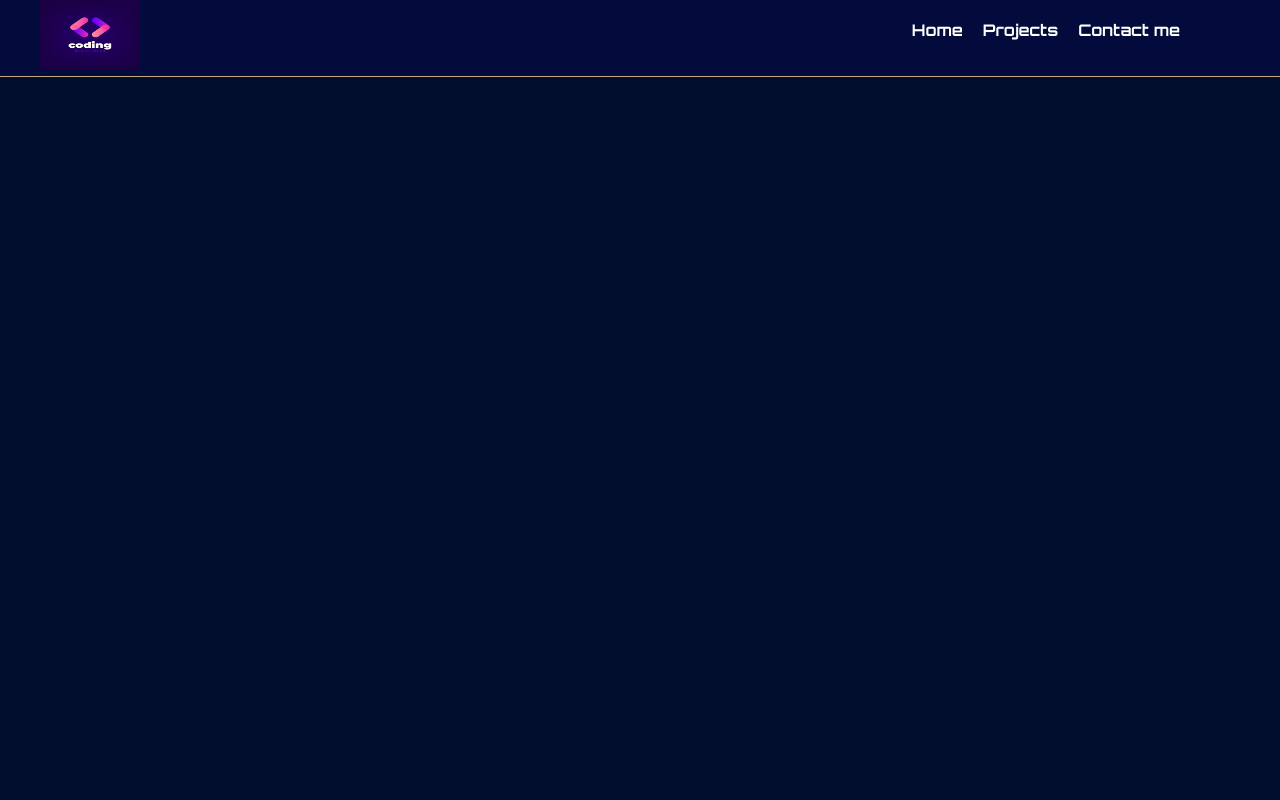
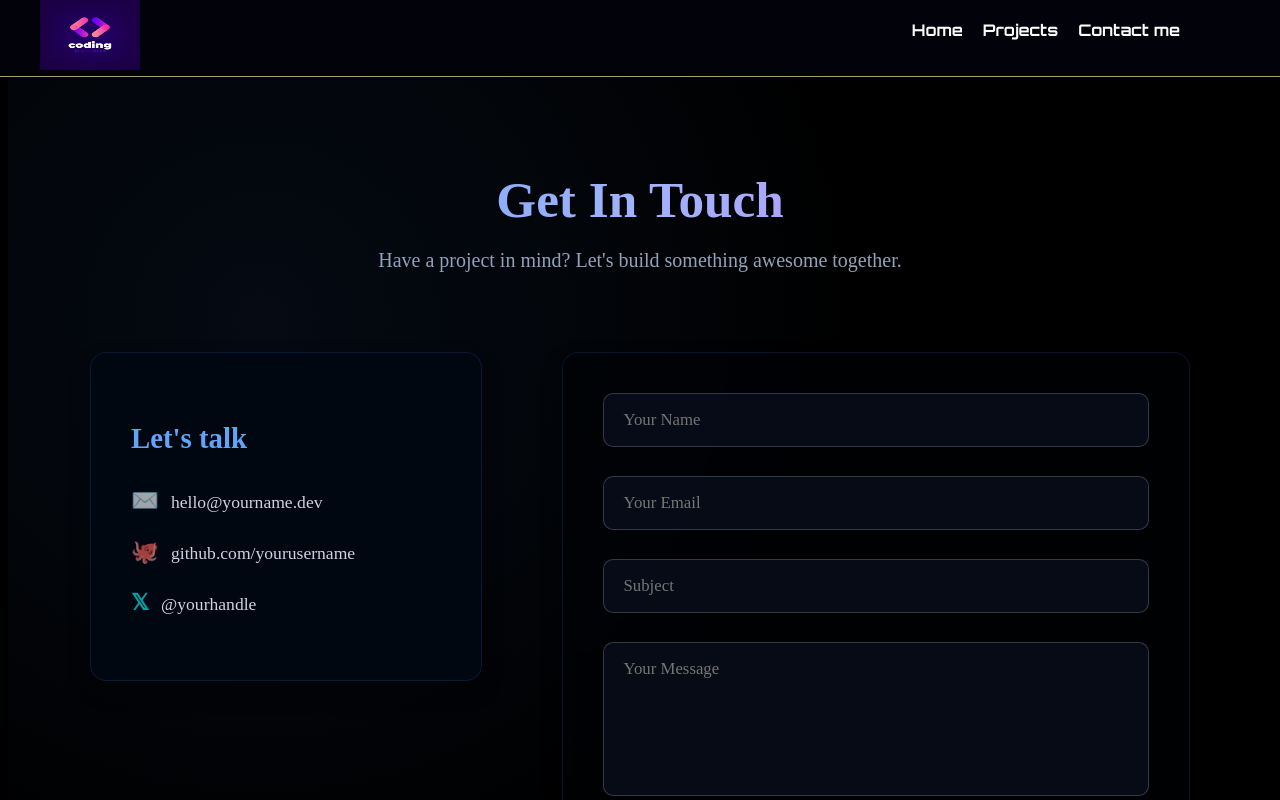
Before and after one commit to sangwa-marius/potfolio, a React (Vite) app: page /Contacts in a window 1280 px wide. Shown: the top 800 px of the page. Built offline with nearby package versions, Linux system fonts and the light colour scheme.

Commit message:
added a contact form

```diff
--- a/src/App.css
+++ b/src/App.css
@@ -1,7 +1,7 @@
 @import url("https://fonts.googleapis.com/css2?family=Orbitron:wght@400;700&display=swap");
 body{
   overflow-x: none;
-  background: rgb(1, 15, 44);
+  background:black
 
 }
 
@@ -89,7 +89,7 @@ span{
 }
 
 nav{
-  background-color: rgb(2, 11, 59);
+  background-color: rgb(1, 2, 10);
   position: fixed;
   top:0;
   left: 0;
@@ -271,3 +271,176 @@ nav img{
     gap: 20px;
   }
 }
+
+
+.contact-section {
+  padding: 120px 5% 100px;
+  background: black;
+  color: #e2e8f0;
+  position: relative;
+  overflow: hidden;
+}
+
+.contact-section::before {
+  content: '';
+  position: absolute;
+  top: 0;
+  left: 0;
+  right: 0;
+  bottom: 0;
+  background: radial-gradient(circle at 20% 30%, rgba(59, 130, 246, 0.08) 0%, transparent 50%);
+  pointer-events: none;
+}
+
+.contact-container {
+  max-width: 1100px;
+  margin: 0 auto;
+}
+
+.section-title {
+  font-size: 3.2rem;
+  font-weight: 700;
+  text-align: center;
+  margin-bottom: 1rem;
+  background: linear-gradient(90deg, #60a5fa, #a5b4fc, #c084fc);
+  -webkit-background-clip: text;
+  -webkit-text-fill-color: transparent;
+  background-clip: text;
+}
+
+.section-subtitle {
+  text-align: center;
+  font-size: 1.25rem;
+  color: #94a3b8;
+  margin-bottom: 5rem;
+}
+
+.contact-content {
+  display: grid;
+  grid-template-columns: 1fr 1.6fr;
+  gap: 5rem;
+  align-items: start;
+}
+
+.contact-info {
+  background: rgba(0, 8, 18, 0.947);
+  backdrop-filter: blur(10px);
+  border: 1px solid rgba(59, 130, 246, 0.15);
+  border-radius: 16px;
+  padding: 2.5rem;
+  box-shadow: 0 10px 30px -10px rgba(0, 0, 0, 0.4);
+}
+
+.contact-info h3 {
+  font-size: 1.8rem;
+  margin-bottom: 2rem;
+  color: #60a5fa;
+}
+
+.contact-info ul {
+  list-style: none;
+  padding: 0;
+}
+
+.contact-info li {
+  margin-bottom: 1.5rem;
+  font-size: 1.1rem;
+}
+
+.contact-info a {
+  color: #cbd5e1;
+  text-decoration: none;
+  transition: all 0.3s ease;
+}
+
+.contact-info a:hover {
+  color: #60a5fa;
+  transform: translateX(6px);
+  display: inline-block;
+}
+
+.icon {
+  margin-right: 12px;
+  font-size: 1.4rem;
+}
+
+.contact-form {
+  background: rgba(0, 2, 6, 0.6);
+  backdrop-filter: blur(10px);
+  border: 1px solid rgba(59, 130, 246, 0.15);
+  border-radius: 16px;
+  padding: 2.5rem;
+  box-shadow: 0 10px 30px -10px rgba(0, 0, 0, 0.4);
+}
+
+.form-group {
+  margin-bottom: 1.8rem;
+}
+
+input, textarea {
+  width: 100%;
+  padding: 1rem 1.2rem;
+  border: 1px solid rgba(148, 163, 184, 0.3);
+  border-radius: 10px;
+  background: rgba(15, 23, 42, 0.5);
+  color: #e2e8f0;
+  font-size: 1.05rem;
+  transition: all 0.3s ease;
+  font-family: inherit;
+  box-sizing: border-box;
+}
+
+input:focus, textarea:focus {
+  outline: none;
+  border-color: #60a5fa;
+  box-shadow: 0 0 0 4px rgba(96, 165, 250, 0.15);
+  background: rgba(15, 23, 42, 0.7);
+
+}
+
+textarea {
+  resize: none;
+}
+
+.submit-btn {
+  width: 100%;
+  padding: 1.1rem;
+  background: linear-gradient(90deg, #3b82f6, #6366f1);
+  color: white;
+  border: none;
+  border-radius: 10px;
+  font-size: 1.15rem;
+  font-weight: 600;
+  cursor: pointer;
+  transition: all 0.35s ease;
+  margin-top: 1rem;
+}
+
+.submit-btn:hover {
+  transform: translateY(-3px);
+  box-shadow: 0 15px 30px rgba(59, 130, 246, 0.35);
+  background: linear-gradient(90deg, #60a5fa, #818cf8);
+}
+
+.success-message {
+  margin-top: 1.5rem;
+  padding: 1rem;
+  background: rgba(34, 197, 94, 0.15);
+  border: 1px solid rgba(34, 197, 94, 0.3);
+  border-radius: 10px;
+  color: #86efac;
+  text-align: center;
+  font-weight: 500;
+}
+
+/* Responsive */
+@media (max-width: 900px) {
+  .contact-content {
+    grid-template-columns: 1fr;
+    gap: 3rem;
+  }
+
+  .section-title {
+    font-size: 2.8rem;
+  }
+}
--- a/src/pages/contacts.jsx
+++ b/src/pages/contacts.jsx
@@ -1,12 +1,123 @@
+import { useState } from 'react';
 
 
-function Contacts(){
-    return(
-        <>
-        <p>this is the contact pages</p>
-        </>
-    )
+function Contacts() {
+  const [formData, setFormData] = useState({
+    name: '',
+    email: '',
+    subject: '',
+    message: '',
+  });
+
+  const [submitted, setSubmitted] = useState(false);
+
+  const handleChange = (e) => {
+    const { name, value } = e.target;
+    setFormData((prev) => ({
+      ...prev,
+      [name]: value,
+    }));
+  };
+
+  const handleSubmit = (e) => {
+    e.preventDefault();
+    // Here you would normally send data to backend / email service
+    // For demo we just show success message
+    setSubmitted(true);
+    setTimeout(() => setSubmitted(false), 5000);
+    setFormData({ name: '', email: '', subject: '', message: '' });
+  };
+
+  return (
+    <section className="contact-section" id="contact">
+      <div className="contact-container">
+        <h2 className="section-title">Get In Touch</h2>
+        <p className="section-subtitle">
+          Have a project in mind? Let's build something awesome together.
+        </p>
+
+        <div className="contact-content">
+          <div className="contact-info">
+            <h3>Let's talk</h3>
+            <ul>
+              <li>
+                <span className="icon">✉️</span>
+                <a href="mailto:hello@yourname.dev">hello@yourname.dev</a>
+              </li>
+              <li>
+                <span className="icon">🐙</span>
+                <a href="https://github.com/yourusername" target="_blank" rel="noopener noreferrer">
+                  github.com/yourusername
+                </a>
+              </li>
+              <li>
+                <span className="icon">𝕏</span>
+                <a href="https://x.com/yourhandle" target="_blank" rel="noopener noreferrer">
+                  @yourhandle
+                </a>
+              </li>
+            </ul>
+          </div>
+
+          <form className="contact-form" onSubmit={handleSubmit}>
+            <div className="form-group">
+              <input
+                type="text"
+                name="name"
+                placeholder="Your Name"
+                value={formData.name}
+                onChange={handleChange}
+                required
+              />
+            </div>
+
+            <div className="form-group">
+              <input
+                type="email"
+                name="email"
+                placeholder="Your Email"
+                value={formData.email}
+                onChange={handleChange}
+                required
+              />
+            </div>
+
+            <div className="form-group">
+              <input
+                type="text"
+                name="subject"
+                placeholder="Subject"
+                value={formData.subject}
+                onChange={handleChange}
+                required
+              />
+            </div>
+
+            <div className="form-group">
+              <textarea
+                name="message"
+                placeholder="Your Message"
+                rows={6}
+                value={formData.message}
+                onChange={handleChange}
+                required
+              ></textarea>
+            </div>
+
+            <button type="submit" className="submit-btn">
+              {submitted ? 'Message Sent!' : 'Send Message'}
+            </button>
+
+            {submitted && (
+              <div className="success-message">
+                Thanks! I'll get back to you soon
+              </div>
+            )}
+          </form>
+        </div>
+      </div>
+    </section>
+  );
 }
 
-
 export default Contacts;
--- a/src/pages/projects.jsx
+++ b/src/pages/projects.jsx
@@ -9,7 +9,6 @@ function Projects(){
 
        <Project projectTitle='Piezo-electricity' projectPhoto={piezo} projectDescription={'This is a project about generating electric power from motion like foot-steps'}/>
        <Project projectTitle='Back up bash script' projectPhoto={backup} projectDescription='This is a complete project where you can be able to backup your folders before deletion, and you can find it on my git hub'/>
-       <Project />
         </div>
         </>
     )
```
